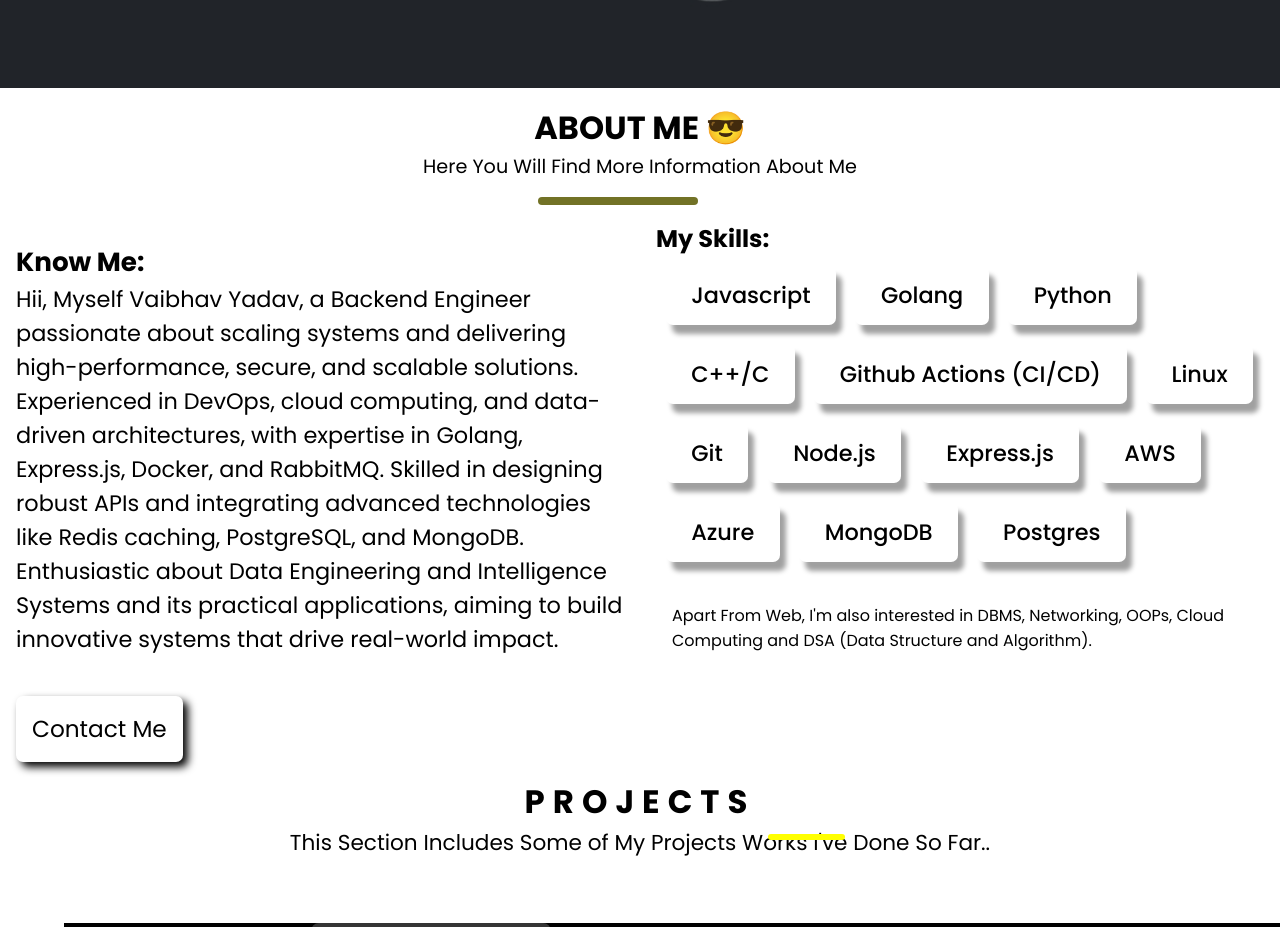
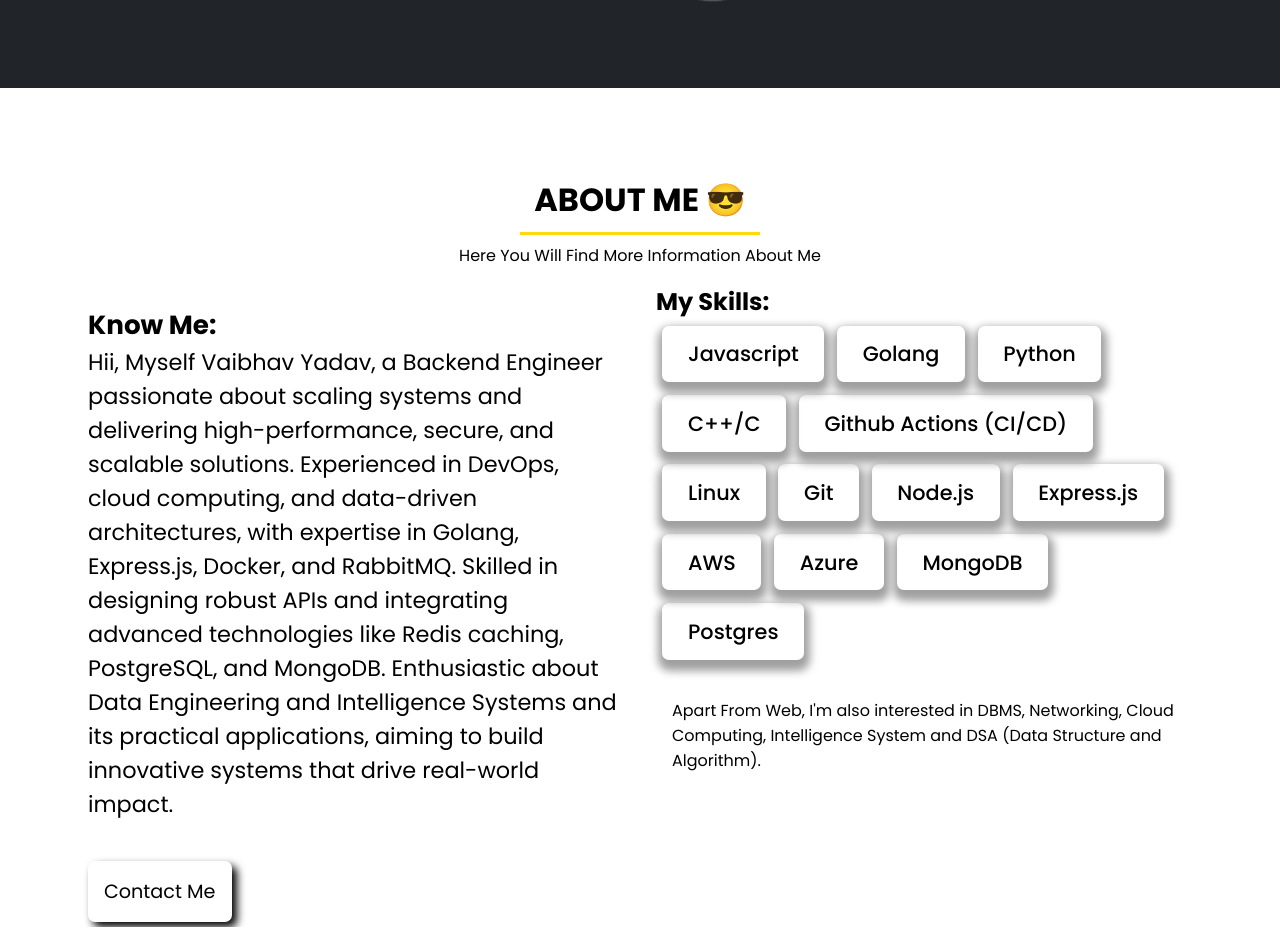
Before and after one commit to vaibhavqss-dev/Portfolio-Website, a website: page index.html in a window 1280 px wide. Shown: the part 712-1639 px from the top of the page. Drawn offline with Linux system fonts and the light colour scheme.

```diff
--- a/index.html
+++ b/index.html
@@ -46,7 +46,6 @@
 
     <!-- About Me Section Goes Here -->
     <section class="about-me">
-        <div>
             <div class="about-me_heading">
                 <h3> ABOUT ME 😎</h3>
                 <p>Here You Will Find More Information About Me</p>
@@ -63,32 +62,31 @@
                         in designing robust APIs and integrating advanced technologies like Redis caching, PostgreSQL,
                         and MongoDB. Enthusiastic about Data Engineering and Intelligence Systems and its practical
                         applications, aiming to build
-                        innovative systems that drive real-world impact.</article><a
-                        href="mailto:21vaibhav11@gmail.com"><button class="ContactmeBtn">Contact Me</button></a>
+                        innovative systems that drive real-world impact.</article>
+                        <a href="mailto:21vaibhav11@gmail.com"><button class="ContactmeBtn">Contact Me</button></a>
                 </div>
 
                 <div class="about-me_side_containers_right">
                     <h3>My Skills: </h3>
-                    <div class="BOX_containers">
-                        <div class="BOX">Javascript</div>
-                        <div class="BOX">Golang</div>
-                        <div class="BOX">Python</div>
-                        <div class="BOX">C++/C</div>
-                        <div class="BOX">Github Actions (CI/CD)</div>
-                        <div class="BOX">Linux</div>
-                        <div class="BOX">Git</div>
-                        <div class="BOX">Node.js</div>
-                        <div class="BOX">Express.js</div>
-                        <div class="BOX">AWS</div>
-                        <div class="BOX">Azure</div>
-                        <div class="BOX">MongoDB</div>
-                        <div class="BOX">Postgres</div>
+                    <div class="box-section">
+                        <div class="box-section_box">Javascript</div>
+                        <div class="box-section_box">Golang</div>
+                        <div class="box-section_box">Python</div>
+                        <div class="box-section_box">C++/C</div>
+                        <div class="box-section_box">Github Actions (CI/CD)</div>
+                        <div class="box-section_box">Linux</div>
+                        <div class="box-section_box">Git</div>
+                        <div class="box-section_box">Node.js</div>
+                        <div class="box-section_box">Express.js</div>
+                        <div class="box-section_box">AWS</div>
+                        <div class="box-section_box">Azure</div>
+                        <div class="box-section_box">MongoDB</div>
+                        <div class="box-section_box">Postgres</div>
                     </div>
-                    <p>Apart From Web, I'm also interested in DBMS, Networking, OOPs, Cloud Computing and <span
+                    <p>Apart From Web, I'm also interested in DBMS, Networking, Cloud Computing, Intelligence System and <span
                             class="spwords"> DSA (Data Structure and Algorithm).</span> </p>
                 </div>
             </div>
-        </div>
     </section>
 
     <!-- Projects Section Goes Here -->
--- a/sass/layouts/_aboutme.scss
+++ b/sass/layouts/_aboutme.scss
@@ -1,9 +1,6 @@
-/* Main Body Content Start from here */
-/* About ME Heading Starts From Here */
 .about-me {
     font-family: poppins;
-    display: flex;
-    justify-content: center;
+    padding: 4.5rem;
 
     &_heading{
         text-align: center;
@@ -11,24 +8,22 @@
         h3 {
             margin-top: 1rem;
             font-size: 2rem;
+
+            &::after {
+                content: '';
+                display: block;
+                width: 15rem;
+                height: 0.2rem;
+                background-color: #ffdb0e;
+                margin: 0.5rem auto;
+            }
         }
 
         p {
-            font-size: 1.2rem;
+            font-size: 1rem;
             font-family: Poppins;
         }
 
-        &::after {
-            margin-top: 1rem;
-            content: '';
-            display: block;
-            background-color: rgb(114, 114, 38);
-            width: 10rem;
-            height: 0.5rem;
-            border-radius: 23px;
-            position: relative;
-            left: 42%;
-        }
     }
 
     &_side_containers {
@@ -61,37 +56,36 @@
 .ContactmeBtn {
     background-color: transparent;
     margin: 5vh 0px 0px 0px;
-    padding: 2vh;
+    padding: 1rem;
     box-shadow: 5px 5px 9px black;
     border-radius: 7px;
     border: none;
-    font-size: 2.9vh;
+    font-size: 1.2rem;
     cursor: pointer;
+
+    &:hover{
+        background-color: rgb(223 224 224);
+    }
 }
 
-.ContactmeBtn:hover {
-    color: rgb(80, 78, 78);
-    background-color: rgb(170, 169, 169);
-}
-
-.BOX_containers {
+.box-section {
     display: flex;
     flex-wrap: wrap;
-}
 
-.BOX {
-    background-color: transparent;
-    box-shadow: 6px 9px 5px #a0a0a0;
-    margin: 0.6rem;
-    padding: 0.8rem 1.6rem;
-    font-size: 1.4rem;
-    font-weight: 500;
-    border-radius: 7px;
-    transition: background-color .4s;
-}
+    &_box{
+        background-color: transparent;
+        box-shadow: 1px 6px 8px 5px #a0a0a0;
+        margin: 0.4rem;
+        padding: 0.8rem 1.6rem;
+        font-size: 1.3rem;
+        font-weight: 500;
+        border-radius: 7px;
+        transition: background-color .4s;
 
-.BOX:hover {
-    background-color: rgb(223 224 224);
+        &:hover {
+            background-color: rgb(223 224 224);
+        }
+    }
 }
 
 /* Mobile View Starts From Here */
--- a/sass/layouts/_blogs.scss
+++ b/sass/layouts/_blogs.scss
@@ -1,6 +1,4 @@
-/* Blogs Section Starts From Here */
 .Myblogs_heading {
-
   & h3 {
     text-align: center;
     font-size: 2rem;
```
Also changed, not shown: css/style.css, 1 other file.
